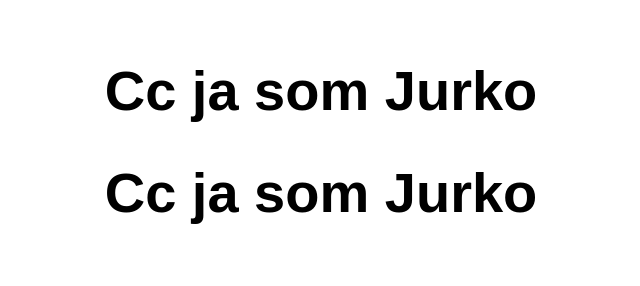
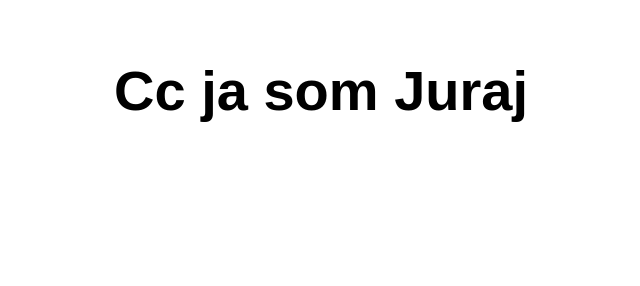
Before and after one commit to Frost1One/Cloudy, a website: page src/index.html in a window 1280 px wide. Shown: the whole page, without its empty margins (319-959 px from the left). Drawn offline with Linux system fonts and the light colour scheme.

Commit message:
Update index.html

```diff
--- a/src/index.html
+++ b/src/index.html
@@ -10,8 +10,7 @@
 
 <body>
   <main>
-    <h1>Cc ja som Jurko</h1>
-    <h1>Cc ja som Jurko</h1>
+    <h1>Cc ja som Juraj</h1>
   </main>
 </body>
 
```
